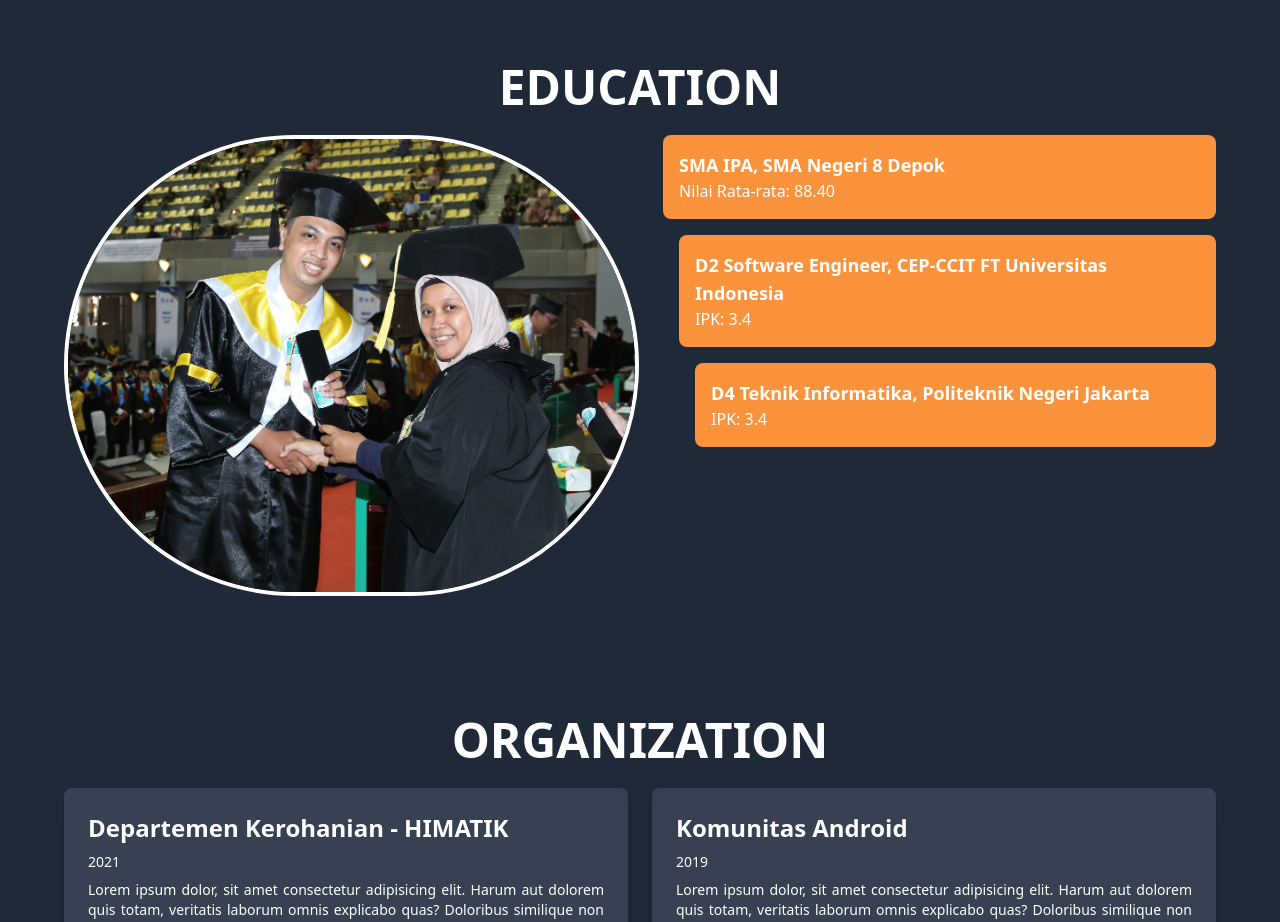
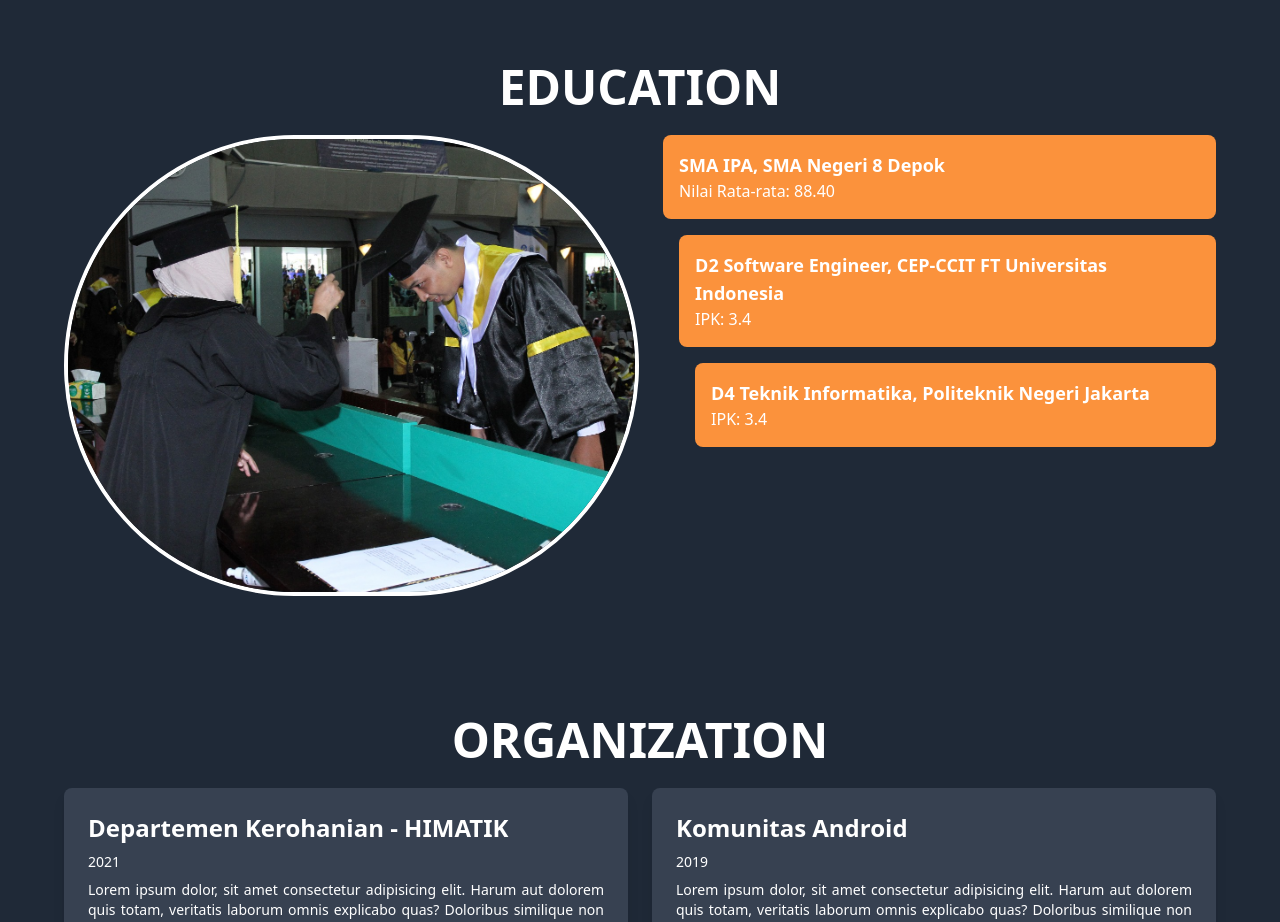
Before and after one commit to difarifaldi/portofolio-difarifaldi, a React (Vite) app: page /about in a window 1280 px wide. Shown: the part 2160-3082 px from the top of the page. Built offline with nearby package versions, Linux system fonts and the light colour scheme.

Commit message:
perbaiki foto wisuda

```diff
--- a/src/component/Education.jsx
+++ b/src/component/Education.jsx
@@ -1,5 +1,5 @@
 import { motion } from "framer-motion";
-import wisuda from "../assets/img/wisuda.jpg";
+import wisuda2 from "../assets/img/wisuda2.jpg";
 
 const Education = () => {
   return (
@@ -8,7 +8,7 @@ const Education = () => {
       <div className="flex flex-col sm:flex-row items-center sm:items-start gap-6 max-w-6xl mx-auto mt-6">
         {/* Bagian Gambar */}
         <motion.div className="w-1/2 md:w-1/2 sm:w-1/3 h-auto rounded-full border-4 border-white overflow-hidden" initial={{ opacity: 0, x: -100 }} whileInView={{ opacity: 1, x: 0 }} transition={{ duration: 1 }}>
-          <img src={wisuda} alt="Profile" className="w-full h-full object-cover" />
+          <img src={wisuda2} alt="Profile" className="w-full h-full object-cover" />
         </motion.div>
 
         {/* Bagian Teks */}
```
Also changed, not shown: src/assets/img/wisuda2.jpg (added).
